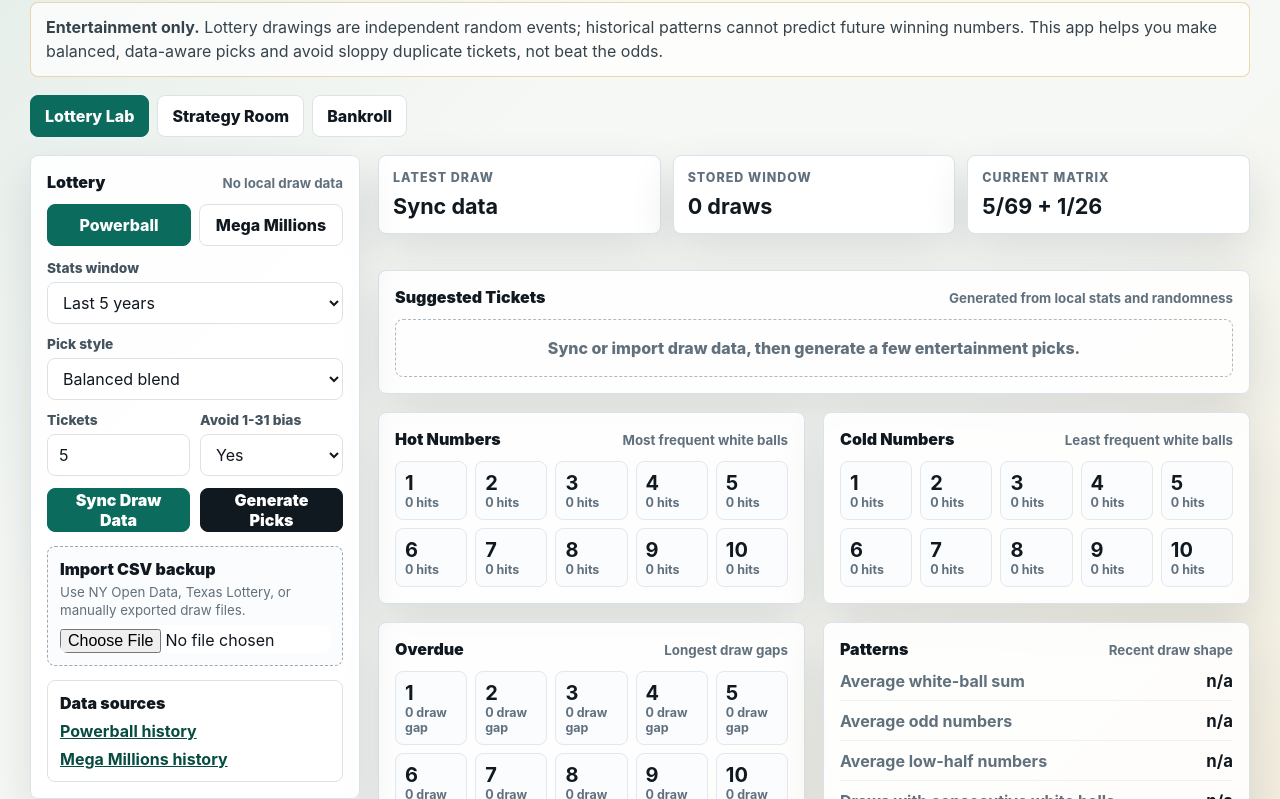
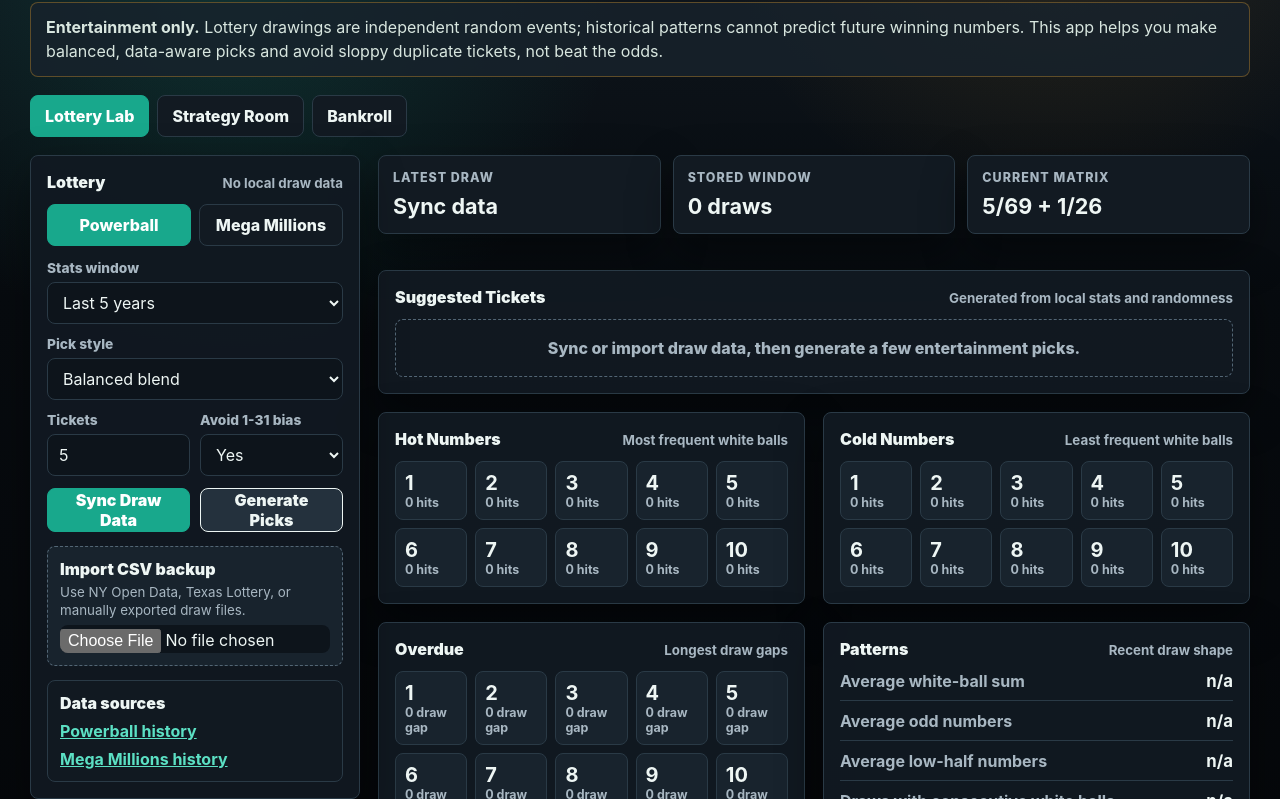
Before and after one commit to gipghub/PickTheNumber, a website: page index.html in a window 1280 px wide. Shown: the part 129-928 px from the top of the page. Drawn offline with Linux system fonts and the light colour scheme.

Commit message:
Make dark mode the default theme

```diff
--- a/index.html
+++ b/index.html
@@ -7,7 +7,7 @@
       name="description"
       content="An entertainment-first PWA for lottery number analysis and casino-game strategy helpers."
     />
-    <meta name="theme-color" content="#101820" />
+    <meta name="theme-color" content="#070b0f" />
     <title>Pick The Number</title>
     <link rel="manifest" href="manifest.webmanifest" />
     <link rel="icon" href="icons/icon.svg" type="image/svg+xml" />
--- a/service-worker.js
+++ b/service-worker.js
@@ -1,4 +1,4 @@
-const CACHE_NAME = "pick-the-number-v11";
+const CACHE_NAME = "pick-the-number-v12";
 const APP_SHELL = [
   "./",
   "./index.html",
--- a/styles.css
+++ b/styles.css
@@ -1,16 +1,17 @@
 :root {
-  color-scheme: light;
-  --ink: #101820;
-  --muted: #61707d;
-  --line: #dbe2e8;
-  --paper: #f6f8f5;
-  --surface: #ffffff;
-  --accent: #0b6b5c;
-  --accent-strong: #084c41;
+  color-scheme: dark;
+  --ink: #eef6f4;
+  --muted: #a8b7c2;
+  --line: #2a3a46;
+  --paper: #070b0f;
+  --surface: #121a22;
+  --surface-soft: #18232d;
+  --accent: #18a88c;
+  --accent-strong: #5ce0c4;
   --gold: #d4972b;
   --red: #c74343;
   --blue: #1c5d99;
-  --shadow: 0 18px 45px rgba(16, 24, 32, 0.12);
+  --shadow: 0 18px 45px rgba(0, 0, 0, 0.38);
   font-family:
     Inter, ui-sans-serif, system-ui, -apple-system, BlinkMacSystemFont, "Segoe UI", sans-serif;
 }
@@ -24,8 +25,9 @@ body {
   min-width: 320px;
   color: var(--ink);
   background:
-    linear-gradient(135deg, rgba(11, 107, 92, 0.08), transparent 34%),
-    linear-gradient(315deg, rgba(212, 151, 43, 0.13), transparent 36%),
+    radial-gradient(circle at 18% 10%, rgba(24, 168, 140, 0.2), transparent 28%),
+    radial-gradient(circle at 82% 0%, rgba(212, 151, 43, 0.16), transparent 24%),
+    linear-gradient(180deg, #101820 0%, #070b0f 42%, #05070a 100%),
     var(--paper);
 }
 
@@ -116,9 +118,9 @@ h1 {
 .notice-band {
   border: 1px solid rgba(212, 151, 43, 0.38);
   border-radius: 8px;
-  background: rgba(255, 255, 255, 0.72);
+  background: rgba(24, 35, 45, 0.82);
   padding: 13px 15px;
-  color: #35434c;
+  color: #d8e6df;
   line-height: 1.45;
 }
 
@@ -170,7 +172,7 @@ h1 {
 .source-card {
   border: 1px solid var(--line);
   border-radius: 8px;
-  background: rgba(255, 255, 255, 0.9);
+  background: rgba(18, 26, 34, 0.92);
   box-shadow: var(--shadow);
 }
 
@@ -218,7 +220,7 @@ h1 {
 }
 
 .field-stack label {
-  color: #44535d;
+  color: var(--muted);
   font-size: 0.86rem;
   font-weight: 800;
 }
@@ -229,9 +231,15 @@ input {
   min-height: 42px;
   border: 1px solid var(--line);
   border-radius: 8px;
-  background: #fff;
+  background: #0d141b;
   color: var(--ink);
   padding: 0 11px;
+}
+
+select:focus,
+input:focus {
+  border-color: var(--accent);
+  outline: 2px solid rgba(24, 168, 140, 0.28);
 }
 
 .primary-action,
@@ -250,16 +258,16 @@ input {
 
 .secondary-action {
   border-color: var(--ink);
-  background: var(--ink);
-  color: #fff;
+  background: #24313d;
+  color: var(--ink);
 }
 
 .upload-box {
   display: grid;
   gap: 5px;
-  border: 1px dashed #9aa9b4;
+  border: 1px dashed #536675;
   border-radius: 8px;
-  background: #fbfcfd;
+  background: var(--surface-soft);
   margin-top: 14px;
   padding: 12px;
   cursor: pointer;
@@ -336,9 +344,9 @@ input {
 .ticket {
   display: grid;
   gap: 10px;
-  border: 1px solid #e2e8ee;
+  border: 1px solid var(--line);
   border-radius: 8px;
-  background: #fbfcfd;
+  background: var(--surface-soft);
   padding: 12px;
 }
 
@@ -394,9 +402,9 @@ input {
 }
 
 .stat-number {
-  border: 1px solid #e1e8ee;
+  border: 1px solid var(--line);
   border-radius: 8px;
-  background: #fbfcfd;
+  background: var(--surface-soft);
   padding: 9px;
 }
 
@@ -422,7 +430,7 @@ input {
   grid-template-columns: 1fr auto;
   gap: 12px;
   align-items: center;
-  border-bottom: 1px solid #eef2f5;
+  border-bottom: 1px solid var(--line);
   padding-bottom: 9px;
 }
 
@@ -2649,9 +2657,9 @@ input {
 }
 
 .advice-box {
-  border: 1px solid #dce6ec;
+  border: 1px solid var(--line);
   border-radius: 8px;
-  background: #f9fbfc;
+  background: var(--surface-soft);
   margin-top: 4px;
   padding: 14px;
   line-height: 1.5;
@@ -2693,7 +2701,7 @@ input {
 }
 
 .empty-state {
-  border: 1px dashed #adb9c2;
+  border: 1px dashed #536675;
   border-radius: 8px;
   color: var(--muted);
   font-weight: 800;
```
Also changed, not shown: manifest.webmanifest.
